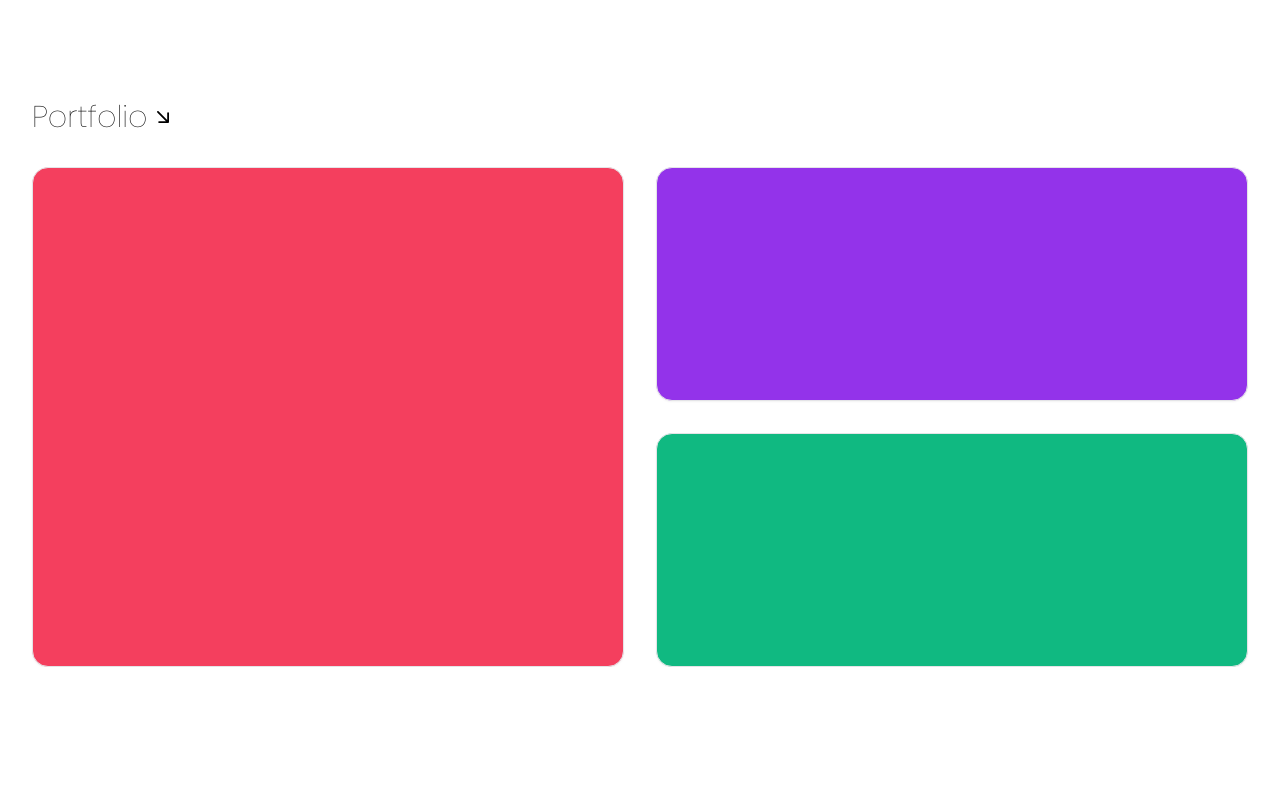
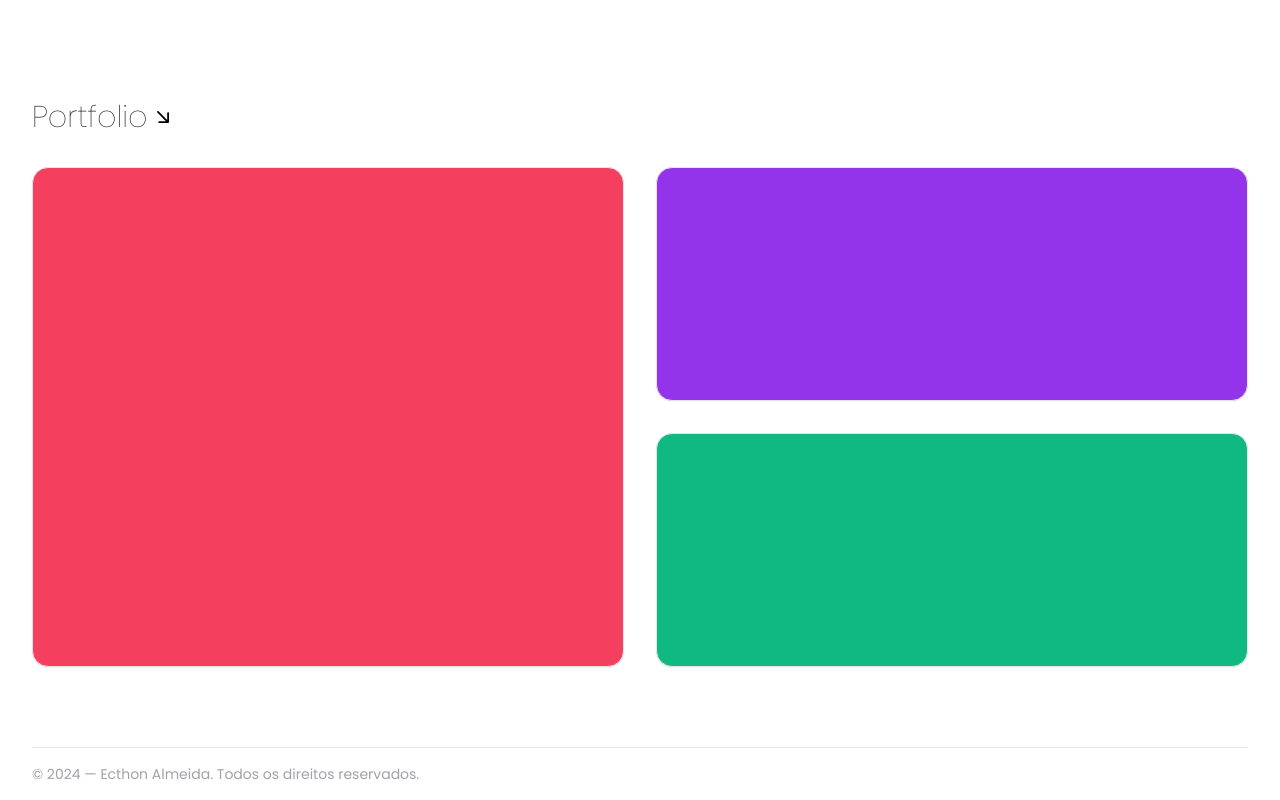
Before and after one commit to ecthon/ecthon-app, a Next.js app: page / in a window 1280 px wide. Shown: the part 541-1341 px from the top of the page. Before the commit the page ends 1208 px from the top, so only its background shows below. Built offline with nearby package versions, Linux system fonts and the light colour scheme.

Commit message:
feature: components - Footer

```diff
--- a/src/app/page.tsx
+++ b/src/app/page.tsx
@@ -1,3 +1,4 @@
+import { Footer } from "@/components/footer";
 import { Heading } from "@/components/heading";
 import { Portfolio } from "@/components/portfolio";
 import { Separator } from "@/components/ui/separator";
@@ -7,6 +8,7 @@ export default function Home() {
     <div>
       <Heading />
       <Portfolio />
+      <Footer />
     </div>
   )
 }
--- /dev/null
+++ b/src/components/footer.tsx
@@ -0,0 +1,8 @@
+export function Footer() {
+  const currentYear = new Date().getFullYear()
+  return (
+    <footer className="flex w-[1216px] max-sm:w-full max-sm:px-5 mx-auto py-4 mt-20 border-t">
+      <p className="font-normal text-zinc-400 text-sm max-sm:text-[11px]">&copy; {currentYear} — Ecthon Almeida.<br className="hidden max-sm:flex" /> Todos os direitos reservados.</p>
+    </footer>
+  )
+}
```
